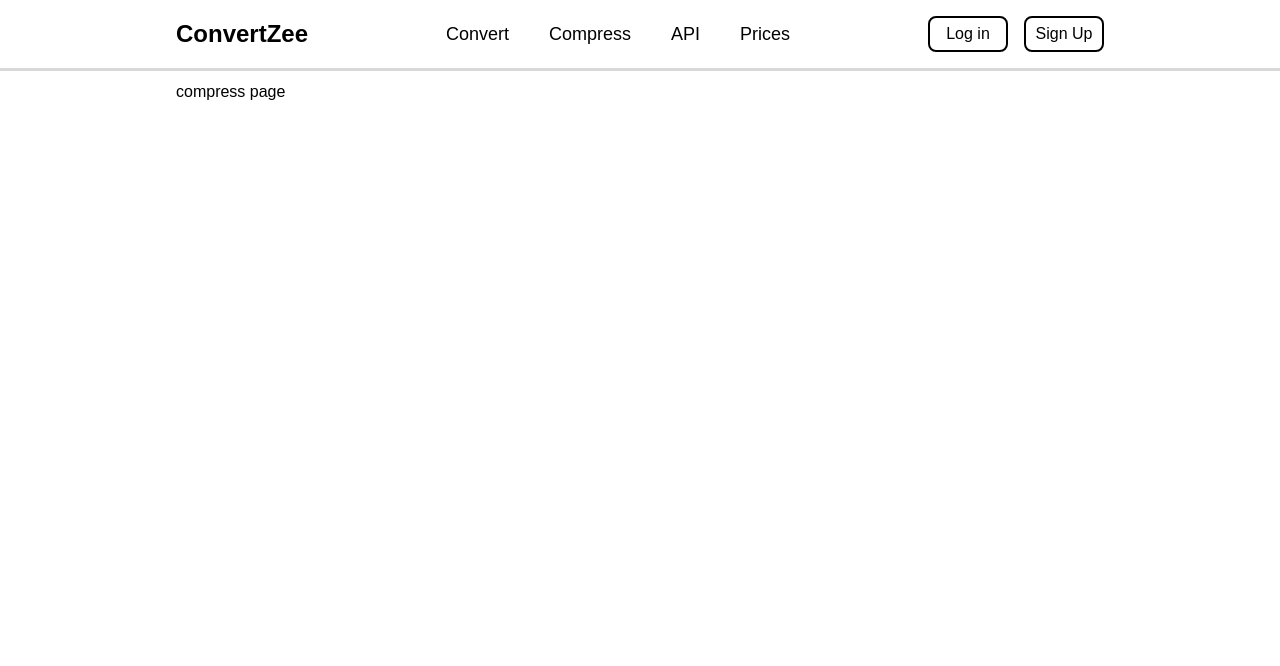
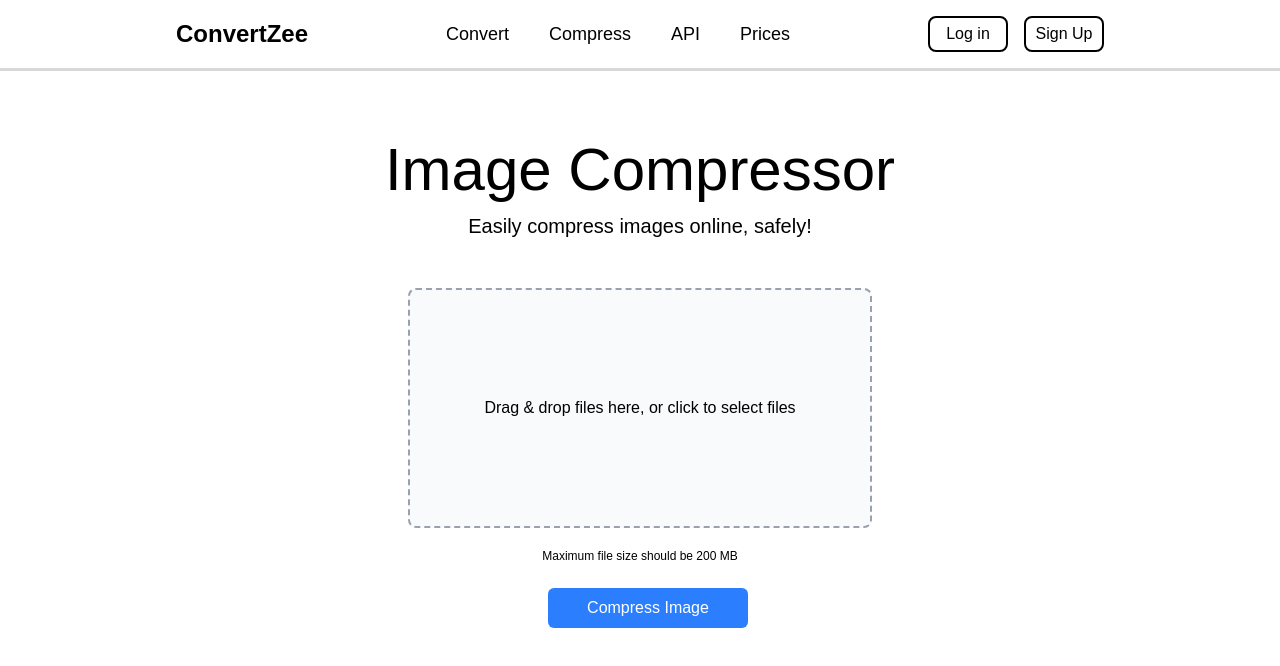
Before and after one commit to beatenstratblues/convertzee_frontend, a Next.js app: page /compress in a window 1280 px wide. Shown: the top 666 px of the page. Built offline with nearby package versions, Linux system fonts and the light colour scheme.

Commit message:
Compression page done

```diff
--- a/app/compress/page.js
+++ b/app/compress/page.js
@@ -1,9 +1,21 @@
+import CompressButton from "@/components/CompressButton";
+import ConvertPageSelectorAndButton from "@/components/ConvertPageSelectorAndButton";
+import DropZone from "@/components/DropZone";
+
 const page = () => {
   return (
-    <div>
-        compress page
+    <div className="h-full">
+      <h1 className="text-4xl text-center pt-10 md:text-6xl md:pt-15">
+        Image Compressor
+      </h1>
+      <p className="text-center mt-3 md:text-xl">
+        Easily compress images online, safely!
+      </p>
+      <DropZone />
+      <p className="mt-5 text-center text-xs">Maximum file size should be 200 MB</p>
+      <CompressButton />
     </div>
-  )
-}
+  );
+};
 
-export default page
+export default page;
--- /dev/null
+++ b/components/CompressButton.js
@@ -0,0 +1,13 @@
+"use client";
+
+const CompressButton = () => {
+  return (
+    <div className="flex justify-center items-center mt-6">
+      <button className="ml-4 bg-blue-500 text-white px-4 py-2 rounded-md hover:bg-blue-600 w-50">
+        Compress Image
+      </button>
+    </div>
+  );
+};
+
+export default CompressButton;
```
